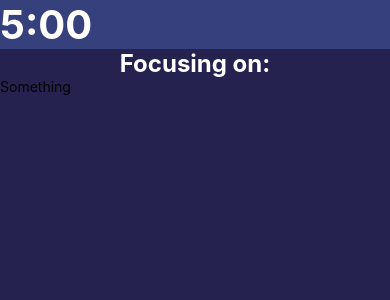
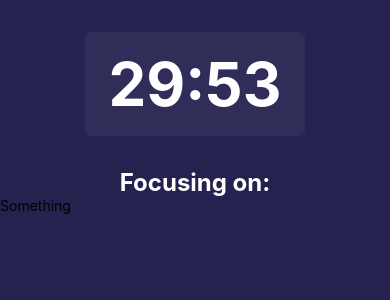
Before and after one commit to ProMehedi/rn-focusTime, a React Native app: screen / in a window 390 px wide. Shown: the top 300 px of the page. Built offline with nearby package versions, Linux system fonts and the light colour scheme.

Commit message:
Start Coutdown

```diff
--- a/src/components/CountDown.js
+++ b/src/components/CountDown.js
@@ -2,7 +2,7 @@ import React from 'react'
 import { StyleSheet, Text, View } from 'react-native'
 
 import { colors } from '../utils/Colors'
-import { fontSize } from '../utils/Sizes'
+import { fontSize, spacing } from '../utils/Sizes'
 
 // Minutes to millis
 const minutesToMillis = (minutes) => {
@@ -16,8 +16,25 @@ const formateTime = (milis) => {
   return `${minutes}:${seconds < 10 ? '0' : ''}${seconds}`
 }
 
-const CountDown = ({ time = 5, isPaused }) => {
+const CountDown = ({ time = 30, isPaused }) => {
   const [milis, setMilis] = React.useState(minutesToMillis(time))
+
+  const interval = React.useRef(null)
+
+  const countDown = () => {
+    setMilis((time) => {
+      if (time === 0) {
+        return time
+      }
+      const timeLeft = time - 1000
+      return timeLeft
+    })
+  }
+
+  React.useEffect(() => {
+    interval.current = setInterval(countDown, 1000)
+    return () => clearInterval(interval.current)
+  }, [])
 
   return (
     <View style={styles.container}>
@@ -29,10 +46,13 @@ const CountDown = ({ time = 5, isPaused }) => {
 const styles = StyleSheet.create({
   container: {},
   text: {
-    fontSize: fontSize.xxxxl,
+    fontSize: fontSize.xxxxxl,
     fontWeight: 'bold',
     color: colors.white,
-    backgroundColor: 'rgba(94,132,226,0.3)',
+    backgroundColor: 'rgba(255, 255, 255, 0.05)',
+    paddingVertical: spacing.lg,
+    paddingHorizontal: spacing.xl,
+    borderRadius: 6,
   },
 })
 
--- a/src/features/timer/Timer.js
+++ b/src/features/timer/Timer.js
@@ -3,12 +3,14 @@ import { StyleSheet, Text, View } from 'react-native'
 import CountDown from '../../components/CountDown'
 
 import { colors } from '../../utils/Colors'
-import { fontSize } from '../../utils/Sizes'
+import { fontSize, spacing } from '../../utils/Sizes'
 
 const Timer = ({ focusSubject }) => {
   return (
     <View style={styles.container}>
-      <CountDown />
+      <View style={styles.countDown}>
+        <CountDown />
+      </View>
       <View>
         <Text style={styles.title}>Focusing on:</Text>
         <Text style={styles.task}>{focusSubject}</Text>
@@ -21,6 +23,11 @@ const styles = StyleSheet.create({
   container: {
     flex: 1,
   },
+  countDown: {
+    alignItems: 'center',
+    justifyContent: 'center',
+    paddingVertical: spacing.xxl,
+  },
   title: {
     color: colors.white,
     textAlign: 'center',
--- a/src/utils/Sizes.js
+++ b/src/utils/Sizes.js
@@ -6,6 +6,7 @@ export const fontSize = {
   xxl: 24,
   xxxl: 32,
   xxxxl: 40,
+  xxxxxl: 60,
 }
 
 export const spacing = {
```
